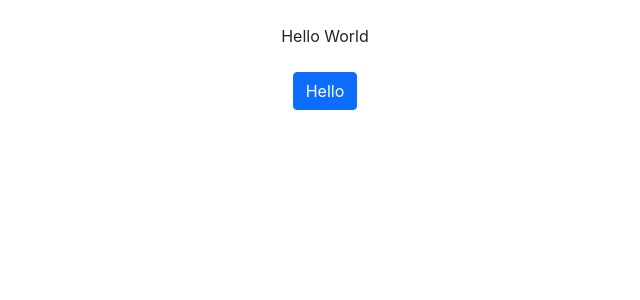
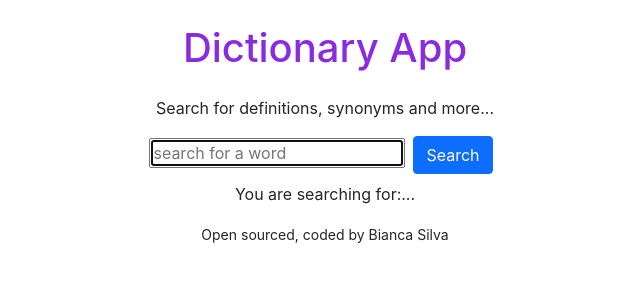
Before and after one commit to TokiLoshi/dictionary-project, a React (Create React App) app: page / in a window 1280 px wide. Shown: the top 300 px of the page, without its empty margins (315-955 px from the left). Built offline with nearby package versions, Linux system fonts and the light colour scheme.

Commit message:
Created Dictionary Component
Added form and event listeners

```diff
--- a/src/App.css
+++ b/src/App.css
@@ -2,3 +2,8 @@ body {
   text-align: center;
   margin: 0 auto;
 }
+
+.App-footer {
+text-align: center;
+margin-top: 30px 0;
+}
--- a/src/App.js
+++ b/src/App.js
@@ -1,14 +1,18 @@
 
 import './App.css';
+import Dictionary from "./Dictionary";
 
 function App() {
   return (
     <div className="App">
+      <div className="container">
       <header className="App-header m-4">
-        Hello World
+        <h1>Dictionary App</h1>
 
       </header>
-      <button className='btn btn-primary'>Hello</button>
+      <Dictionary />
+    <footer><p className='App-footer'><small>Open sourced, coded by Bianca Silva</small></p></footer>
+    </div>
     </div>
   );
 }
--- /dev/null
+++ b/src/Dictionary.css
@@ -0,0 +1,3 @@
+h1, h2, h3 {
+  color: blueviolet;
+}
--- /dev/null
+++ b/src/Dictionary.js
@@ -0,0 +1,29 @@
+import React, { useState } from "react";
+import "./Dictionary.css";
+
+export default function Dictionary(event) {
+  let [keyword, setKeyword] = useState("");
+
+  function handleResponse(event) {
+  event.preventDefault();
+  return (
+    alert(`Searching for "${keyword}" definition`)
+  );
+
+}
+function handleKeywordChange(event) {
+  setKeyword(event.target.value);
+
+}
+
+  return (
+    <div className="Dictionary">
+      <form onSubmit={handleResponse}>
+        <label className="d-block mb-2">Search for definitions, synonyms and more...</label>
+      <input type="search" placeholder="search for a word" autoFocus={true} onChange={handleKeywordChange}/>
+      <input type="submit" value="Search" className="Search btn btn-primary m-2" />
+      </form>
+<p>You are searching for:...{keyword} </p>
+    </div>
+  )
+}
```
